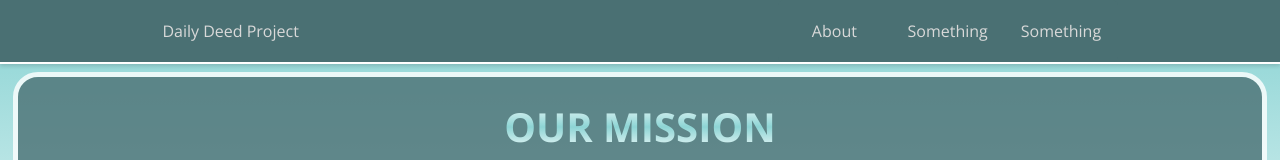
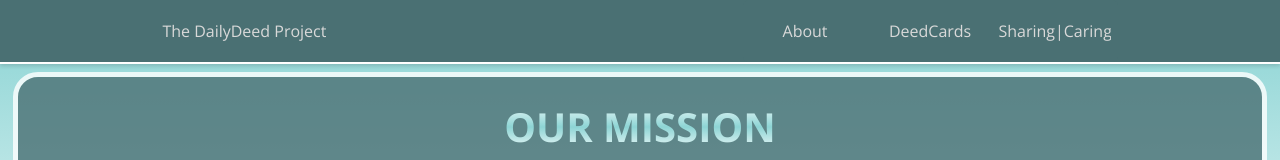
Before and after one commit to DaveAndrewz/Team_5_Capstone, a plain HTML site: page about.html in a window 1280 px wide. Shown: the top 160 px of the page. Drawn offline with nearby package versions, Linux system fonts and the light colour scheme.

Commit message:
Add meta description. Fix NavBar wording to match Index.html

```diff
--- a/about.html
+++ b/about.html
@@ -4,7 +4,7 @@
     <meta charset="UTF-8" />
     <meta http-equiv="X-UA-Compatible" content="IE=edge" />
     <meta name="viewport" content="width=device-width, initial-scale=1.0" />
-    <meta name="description" content="Team 5 Capstone Project" />
+    <meta name="description" content="The DailyDeed (Daily Deed) Project's mission is to help make a brighter world, a kinder world by completing random daily deeds of kindness. The web developers behind this project are Dave Andrew, Deborah DC Bastien, & JJ Bryant." />
     <meta name="author" content="D. Andrew, D. Bastien, J. Bryant" />
     <link rel="stylesheet" href="styles/style.css" />
     <link rel="stylesheet" href="styles/animations.css" />
@@ -17,30 +17,18 @@
       <nav class="navbar-container container">
         <a href="index.html" class="home-link">
           <div class="navbar-logo"></div>
-          Daily Deed Project
+          The DailyDeed Project
         </a>
-        <button
-          type="button"
-          id="navbar-toggle"
-          aria-controls="navbar-menu"
-          aria-label="Toggle menu"
-          aria-expanded="false"
-        >
+        <button type="button" id="navbar-toggle" aria-controls="navbar-menu" aria-label="Toggle menu" aria-expanded="false">
           <span class="icon-bar"></span>
           <span class="icon-bar"></span>
           <span class="icon-bar"></span>
         </button>
         <div id="navbar-menu" aria-labelledby="navbar-toggle">
           <ul class="navbar-links">
-            <li class="navbar-item">
-              <a class="navbar-link" href="about.html">About</a>
-            </li>
-            <li class="navbar-item">
-              <a class="navbar-link" href="#">Something</a>
-            </li>
-            <li class="navbar-item">
-              <a class="navbar-link" href="#">Something</a>
-            </li>
+            <li class="navbar-item"><a class="navbar-link" href="about.html">About</a></li>
+            <li class="navbar-item"><a class="navbar-link" href="deedCard.html">DeedCards</a></li>
+          <li class="navbar-item"><a class="navbar-link" href="share.html">Sharing|Caring</a></li>
           </ul>
         </div>
       </nav>
```
